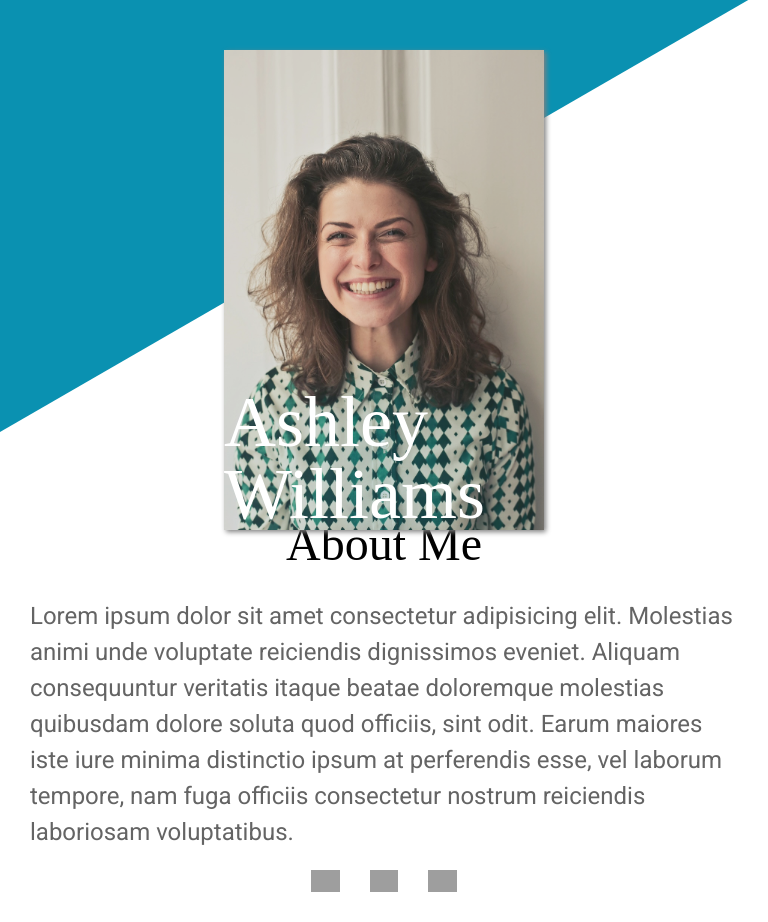
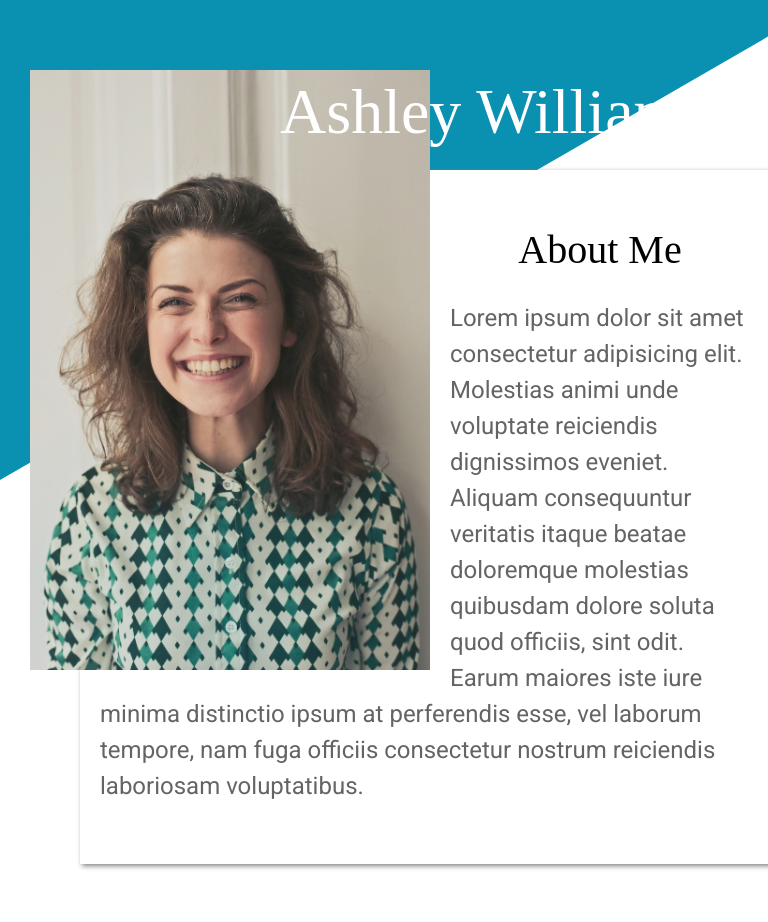
Before and after one commit to Beatstamosi/odin-homepage, a plain HTML site: page index.html in a window 768 px wide. Shown: the top 922 px of the page. Drawn offline with Linux system fonts and the light colour scheme; grey boxes are pictures that could not be loaded; a web font is replaced by a local one.

Commit message:
Add Tablet responsiveness

```diff
--- a/index.html
+++ b/index.html
@@ -10,24 +10,26 @@
     <link href="https://fonts.googleapis.com/css2?family=PT+Serif+Caption:ital@0;1&family=Roboto:ital,wght@0,100..900;1,100..900&display=swap" rel="stylesheet">
 </head>
 <body>
-    <header>
+    <main>
         <div class="header__bg"></div>
+        <section id="about-me">
             <div class="container-img">
                 <picture>
-                <source media="(min-width: 800px)" srcset="img/portrait_square_min.jpg" />
+                    <source media="(min-width: 800px)" srcset="img/portrait_square-min.jpg" />
                     <img src="img/portrait-mobile.jpg" alt="" />
                   </picture>
                 <h1 class="name">Ashley Williams</h1>
             </div>
-    </header>
-    <main>
-        <section id="about-me">
+            <div>
+                <div class="about-me-text-elements">
                     <h2>About Me</h2>
                     <p>Lorem ipsum dolor sit amet consectetur adipisicing elit. Molestias animi unde voluptate reiciendis dignissimos eveniet. Aliquam consequuntur veritatis itaque beatae doloremque molestias quibusdam dolore soluta quod officiis, sint odit. Earum maiores iste iure minima distinctio ipsum at perferendis esse, vel laborum tempore, nam fuga officiis consectetur nostrum reiciendis laboriosam voluptatibus.</p>
-            <div class="container-contact-logos">
+                </div>
+                <div class="container-contact-logos" id="contact-logos-aboutme">
                 <a href="https://github.com/" target="_blank" rel="noopener noreferrer"><img src="https://cdn.jsdelivr.net/gh/devicons/devicon@latest/icons/github/github-original.svg" /></a>
                     <a href="https://www.linkedin.com/" target="_blank" rel="noopener noreferrer"><img src="https://cdn.jsdelivr.net/gh/devicons/devicon@latest/icons/linkedin/linkedin-plain.svg" /></a>
                     <a href="https://x.com/" target="_blank" rel="noopener noreferrer"><img src="https://cdn.jsdelivr.net/gh/devicons/devicon@latest/icons/twitter/twitter-original.svg" /></a>
+                </div>
             </div>
         </section>
 
@@ -127,7 +129,7 @@
                 <span>555-41343-35831</span>
                 <span>ashley@williams.random</span>
             </div>
-            <div class="container-contact-logos">
+            <div class="container-contact-logos" id="logos-footer">
                 <a href="https://github.com/" target="_blank" rel="noopener noreferrer"><img src="https://cdn.jsdelivr.net/gh/devicons/devicon@latest/icons/github/github-original.svg" /></a>
                  <a href="https://www.linkedin.com/" target="_blank" rel="noopener noreferrer"><img src="https://cdn.jsdelivr.net/gh/devicons/devicon@latest/icons/linkedin/linkedin-plain.svg" /></a>
                  <a href="https://x.com/" target="_blank" rel="noopener noreferrer"><img src="https://cdn.jsdelivr.net/gh/devicons/devicon@latest/icons/twitter/twitter-original.svg" /></a>
@@ -136,7 +138,7 @@
 
         <div class="image-footer">
             <picture>
-                <source media="(min-width: 800px)" srcset="img/portrait_square_min.jpg" />
+                <source media="(min-width: 800px)" srcset="img/portrait_square-min.jpg" />
                 <img src="img/portrait-mobile.jpg" alt="" />
               </picture>
         </div>
--- a/style.css
+++ b/style.css
@@ -2,6 +2,7 @@
     padding: 0;
     margin: 0;
     border: none;
+    outline: none;
 }
 
 body {
@@ -20,19 +21,12 @@ h1, h2, h3, h4, h5, h6 {
 }
 
 h2 {
-    font-size: 3em;
+    font-size: 2.5em;
     margin-bottom: 30px;
 }
 
 section {
     margin-bottom: 80px;
-}
-
-header {
-    position: relative;
-    height: 60vh;
-    display: flex;
-    justify-content: center;
 }
 
 .header__bg {
@@ -42,7 +36,7 @@ header {
     right: 0;
     left: 0;
     width: 100%;
-    height: 90%;
+    height: 60%;
     background-color: #0a91b1;
     transform: skewY(-30deg);
     transform-origin: top left;
@@ -55,6 +49,7 @@ header {
     margin-top: 50px;
     position: relative;
     box-shadow: 2px 2px 5px gray;
+    margin-bottom: 50px;
 }
 
 .name {
@@ -70,13 +65,16 @@ header {
     filter: contrast(80%);
 }
 
+.about-me-text-elements h2{
+    text-align: center;
+}
+
 #about-me, #my-work {
     display: flex;
     flex-direction: column;
     justify-content: center;
     align-items: center;
     padding: 20px 30px;
-    margin-top: 20px;
 }
 
 #about-me p {
@@ -153,3 +151,73 @@ footer p {
 .image-footer img {
     width: 100%;
 }
+
+/* Tablet Layout*/
+@media (min-width: 768px) and (max-width: 1024px) {
+    #about-me {
+        display: block; /* Change from flex to block */
+        position: relative;
+        padding: 20px 30px;
+        overflow: auto; /* Clear the float */
+    }
+
+    .container-img {
+        width: 25em;
+        height: auto;
+        margin-top: 50px;
+        position: relative;
+        float: left; /* Float the image container to left */
+        margin-right: 20px;
+        margin-bottom: 0px;
+        box-shadow: none;
+    }
+
+    .name {
+        color: white;
+        position: absolute;
+        top: 10px;
+        left: 250px;
+        font-size: 4em;
+        width: 10em;
+        height: auto;
+    }
+
+    .about-me-text-elements {
+        background-color: white;
+        box-shadow: 2px 2px 5px gray;
+        padding: 60px 20px;
+        margin-top: 150px;
+        width: 650px;
+        margin-left: 50px;
+    }
+
+    .container-projects {
+        flex-wrap: wrap;
+        flex-direction: row;
+    }
+
+    #contact-logos-aboutme {
+        display: none;
+    }
+
+    footer {
+        flex-direction: row;
+        gap: 20px;
+    }
+
+    .image-footer {
+        display: flex;
+        justify-content: center;
+        align-items: center;
+        width: 50%;
+        margin-right: 20px;
+    }
+
+    .contact {
+        width: 50%;
+    }
+
+    .image-footer img {
+        width: 100%;
+    }
+}
```
Lines whose indentation alone changed are shown as unchanged.
